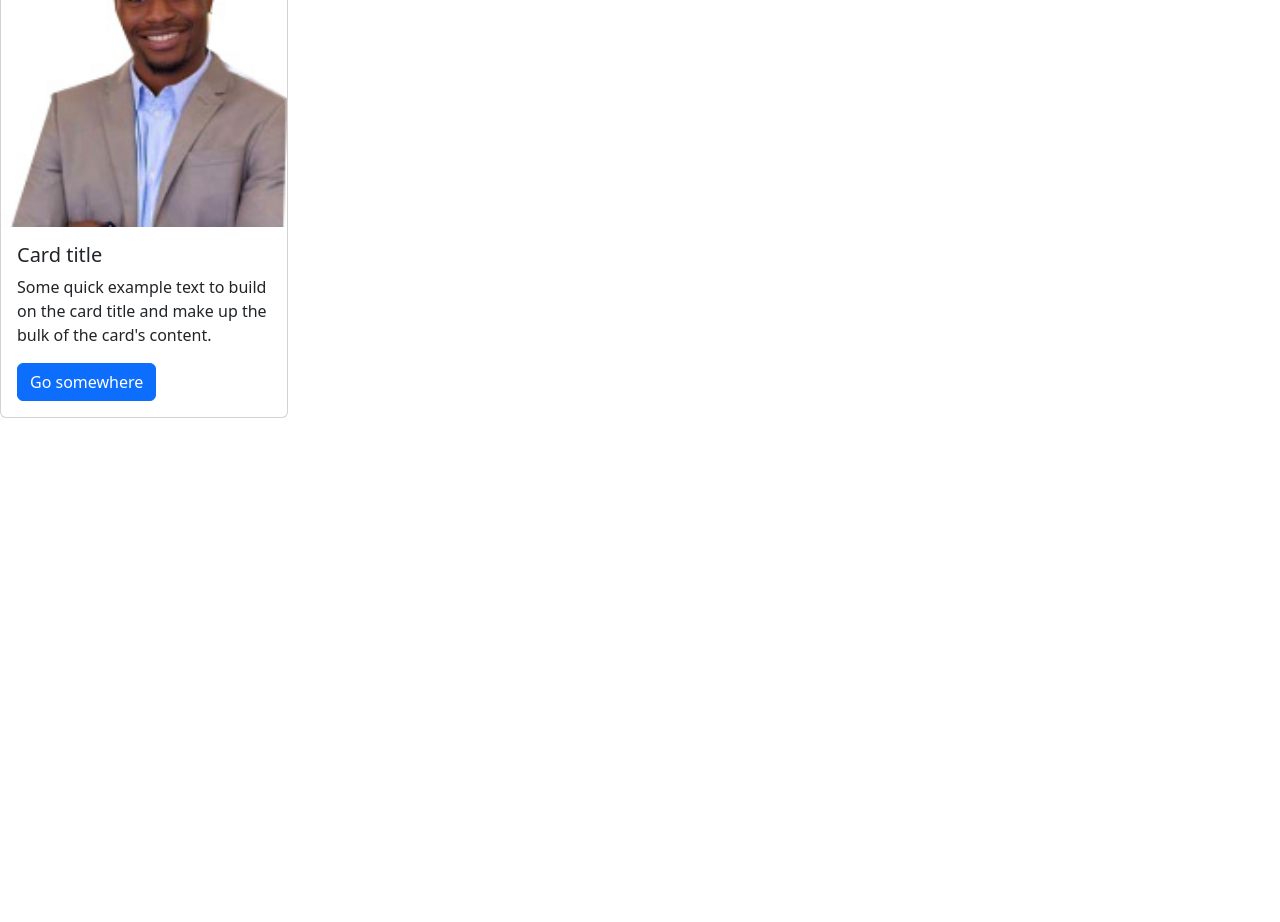
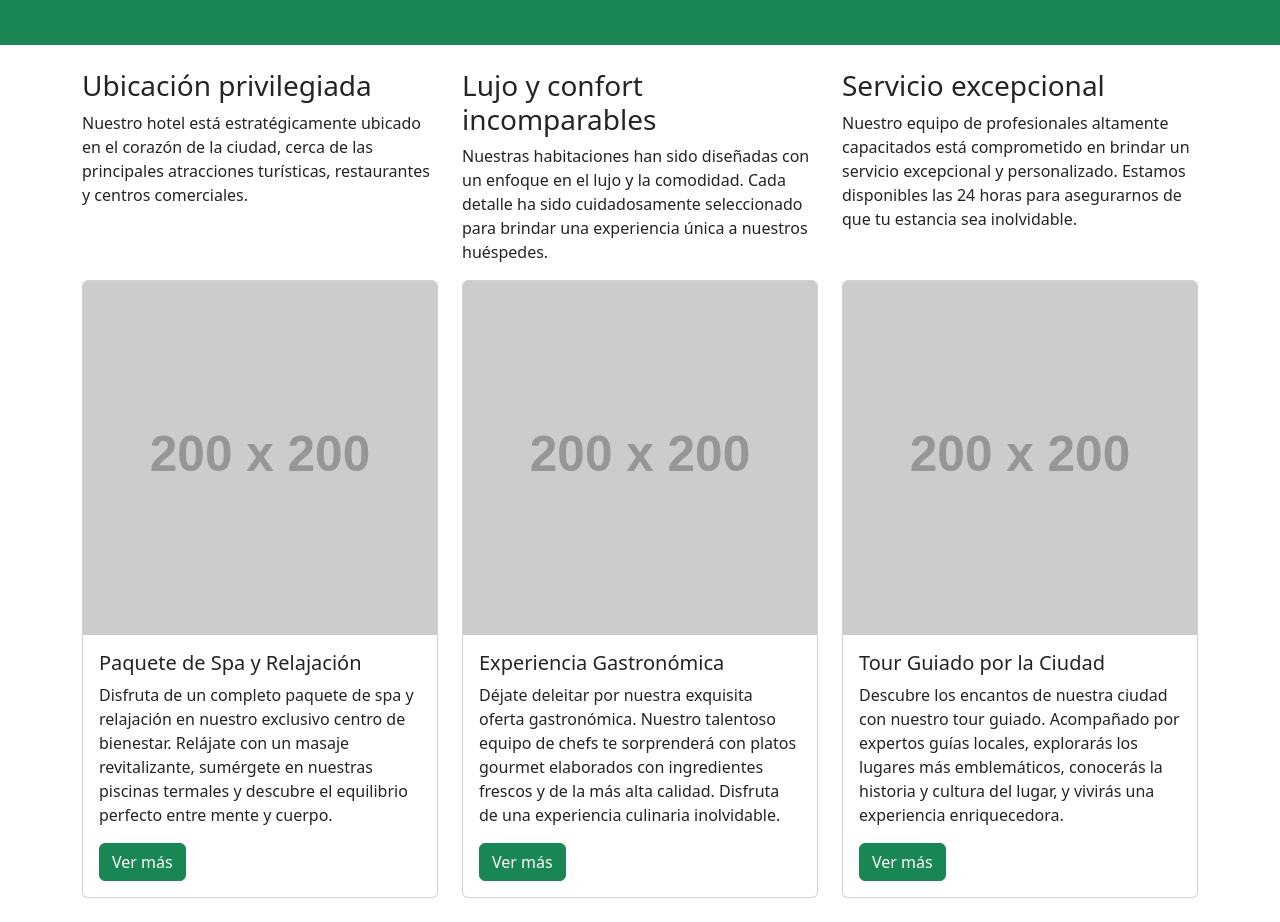
Before and after one commit to joseluisn26-code/eter-hotel, a website: page index.html in a window 1280 px wide. Shown: the part 172-1094 px from the top of the page. Before the commit the page ends 800 px from the top, so only its background shows below. Drawn offline with nearby package versions, Linux system fonts and the light colour scheme; placeholder pictures from the web are drawn by us.

Commit message:
Jumbotron and product cards

```diff
--- a/index.html
+++ b/index.html
@@ -10,16 +10,100 @@
     <title>Guia hoteles</title>
   </head>
   <body>
-    <h1>Guia hoteles</h1>
-    <div class="card" style="width: 18rem;">
-      <img src="public/images/member_02.jpg" class="card-img-top" alt="..." />
-      <div class="card-body">
-        <h5 class="card-title">Card title</h5>
-        <p class="card-text">
-          Some quick example text to build on the card title and make up the
-          bulk of the card's content.
-        </p>
-        <a href="#" class="btn btn-primary">Go somewhere</a>
+
+    <div
+      class="jumbotron jumbotron-fluid p-5 mb-4 bg-success text-white d-flex justify-content-center align-items-center"
+    >
+      <div class="container-fluid text-center">
+        <h1 class="display-4">Éter Hotel</h1>
+        <p class="lead">Donde la elegancia y el confort se fusionan</p>
+      </div>
+    </div>
+
+    <div class="container">
+      <div class="row">
+        <div class="col-sm-4">
+          <h3>Ubicación privilegiada</h3>
+          <p>
+            Nuestro hotel está estratégicamente ubicado en el corazón de la
+            ciudad, cerca de las principales atracciones turísticas,
+            restaurantes y centros comerciales.
+          </p>
+        </div>
+        <div class="col-sm-4">
+          <h3>Lujo y confort incomparables</h3>
+          <p>
+            Nuestras habitaciones han sido diseñadas con un enfoque en el lujo y
+            la comodidad. Cada detalle ha sido cuidadosamente seleccionado para
+            brindar una experiencia única a nuestros huéspedes.
+          </p>
+        </div>
+        <div class="col-sm-4">
+          <h3>Servicio excepcional</h3>
+          <p>
+            Nuestro equipo de profesionales altamente capacitados está
+            comprometido en brindar un servicio excepcional y personalizado.
+            Estamos disponibles las 24 horas para asegurarnos de que tu estancia
+            sea inolvidable.
+          </p>
+        </div>
+        <div class="col-sm-4">
+          <div class="card mb-4">
+            <img
+              src="https://via.placeholder.com/200x200"
+              class="card-img-top"
+              alt="Producto 1"
+            />
+            <div class="card-body">
+              <h5 class="card-title">Paquete de Spa y Relajación</h5>
+              <p class="card-text">
+                Disfruta de un completo paquete de spa y relajación en nuestro
+                exclusivo centro de bienestar. Relájate con un masaje
+                revitalizante, sumérgete en nuestras piscinas termales y
+                descubre el equilibrio perfecto entre mente y cuerpo.
+              </p>
+              <a href="#" class="btn btn-success">Ver más</a>
+            </div>
+          </div>
+        </div>
+        <div class="col-sm-4">
+          <div class="card mb-4">
+            <img
+              src="https://via.placeholder.com/200x200"
+              class="card-img-top"
+              alt="Producto 2"
+            />
+            <div class="card-body">
+              <h5 class="card-title">Experiencia Gastronómica</h5>
+              <p class="card-text">
+                Déjate deleitar por nuestra exquisita oferta gastronómica.
+                Nuestro talentoso equipo de chefs te sorprenderá con platos
+                gourmet elaborados con ingredientes frescos y de la más alta
+                calidad. Disfruta de una experiencia culinaria inolvidable.
+              </p>
+              <a href="#" class="btn btn-success">Ver más</a>
+            </div>
+          </div>
+        </div>
+        <div class="col-sm-4">
+          <div class="card mb-4">
+            <img
+              src="https://via.placeholder.com/200x200"
+              class="card-img-top"
+              alt="Producto 3"
+            />
+            <div class="card-body">
+              <h5 class="card-title">Tour Guiado por la Ciudad</h5>
+              <p class="card-text">
+                Descubre los encantos de nuestra ciudad con nuestro tour guiado.
+                Acompañado por expertos guías locales, explorarás los lugares
+                más emblemáticos, conocerás la historia y cultura del lugar, y
+                vivirás una experiencia enriquecedora.
+              </p>
+              <a href="#" class="btn btn-success">Ver más</a>
+            </div>
+          </div>
+        </div>
       </div>
     </div>
 
```
